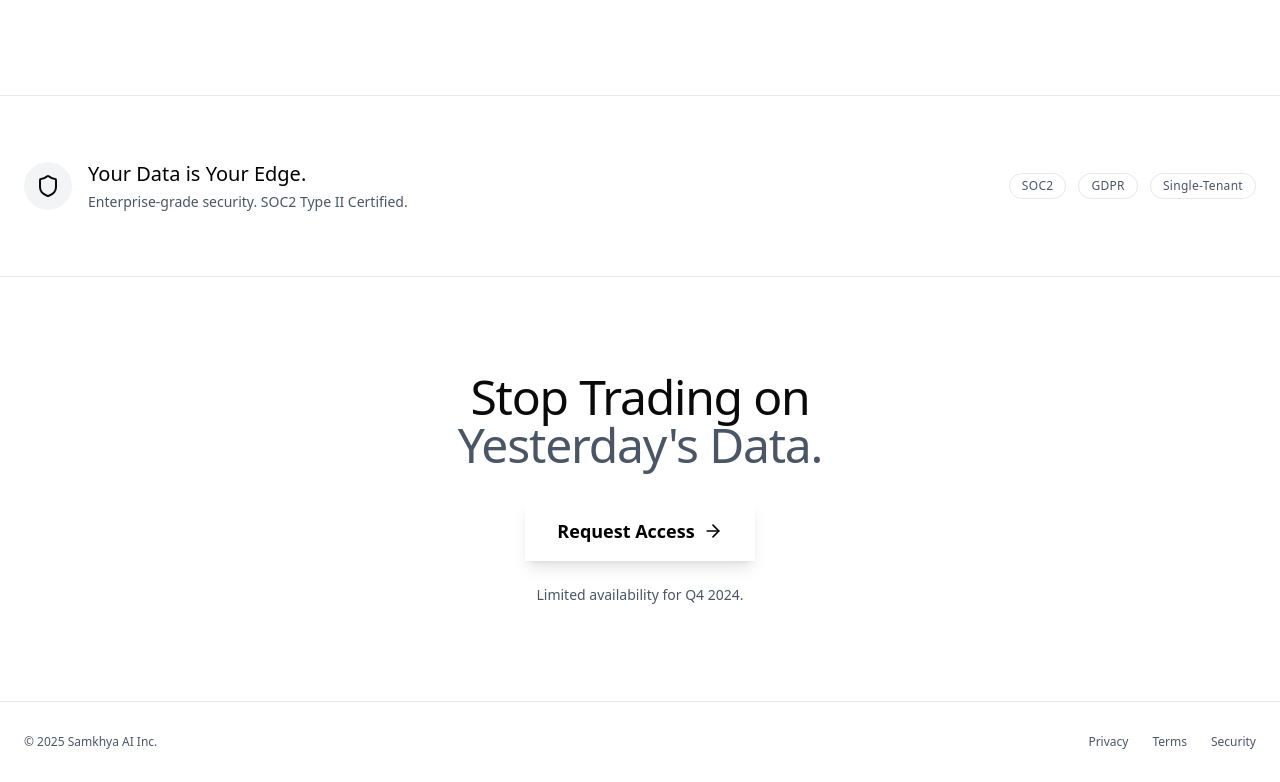
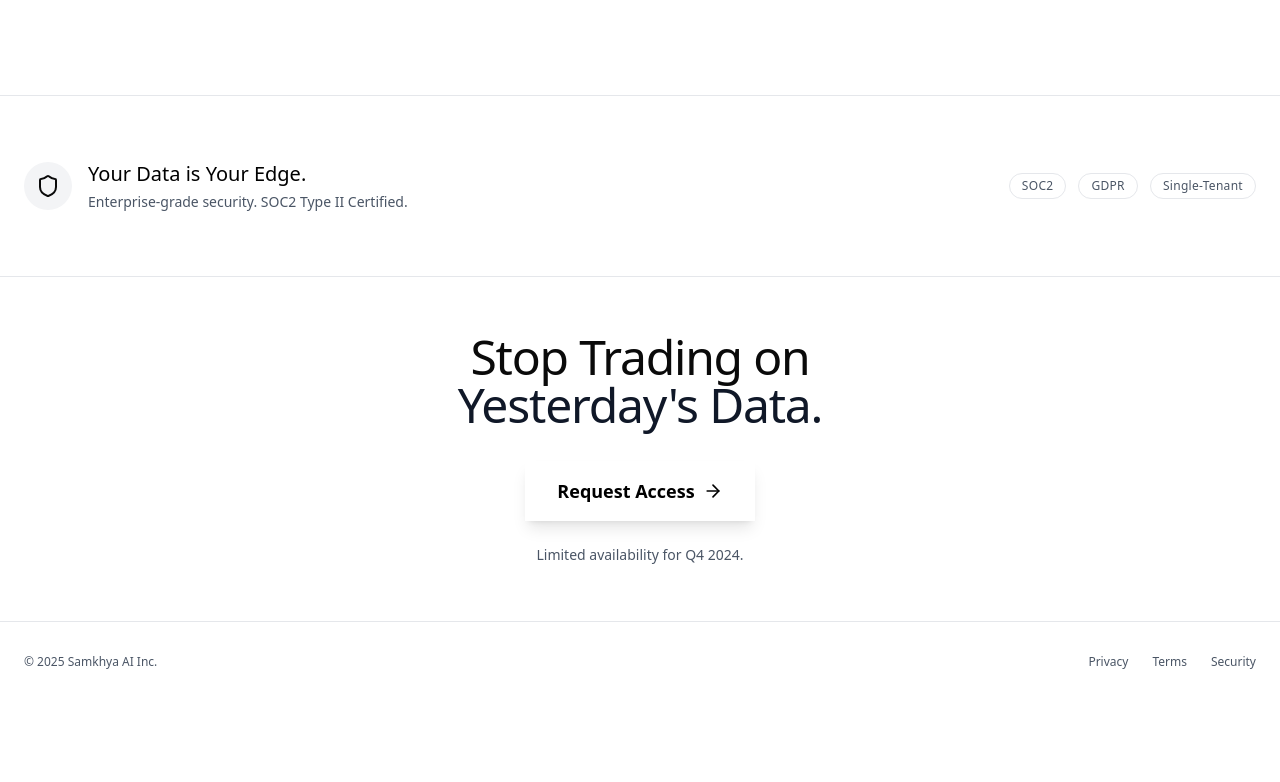
Before and after one commit to Mayureshsamkhya/samkhyablackwhite, a Next.js app: page / in a window 1280 px wide. Shown: the part 4952-5734 px from the top of the page. After the commit the page ends 5654 px from the top, so only its background shows below. Built offline with nearby package versions, Linux system fonts and the light colour scheme.

Commit message:
text colour

```diff
--- a/components/landing/footer-section.tsx
+++ b/components/landing/footer-section.tsx
@@ -36,7 +36,7 @@ export function FooterSection() {
             </div>
 
             {/* Main Footer Content */}
-            <div className="mx-auto max-w-7xl px-6 py-24 text-center">
+            <div className="mx-auto max-w-7xl px-6 py-14 text-center">
                 <motion.h2
                     initial={{ opacity: 0, y: 20 }}
                     whileInView={{ opacity: 1, y: 0 }}
@@ -45,7 +45,8 @@ export function FooterSection() {
                 >
                     Stop Trading on
                     <br />
-                    <span className="text-gray-600">Yesterday's Data.</span>
+                    <span className="text-gray-900">Yesterday's Data.</span>
+                    {/* <span className="text-gray-600">Yesterday's Data.</span> */}
                 </motion.h2>
 
                 <motion.div
```
